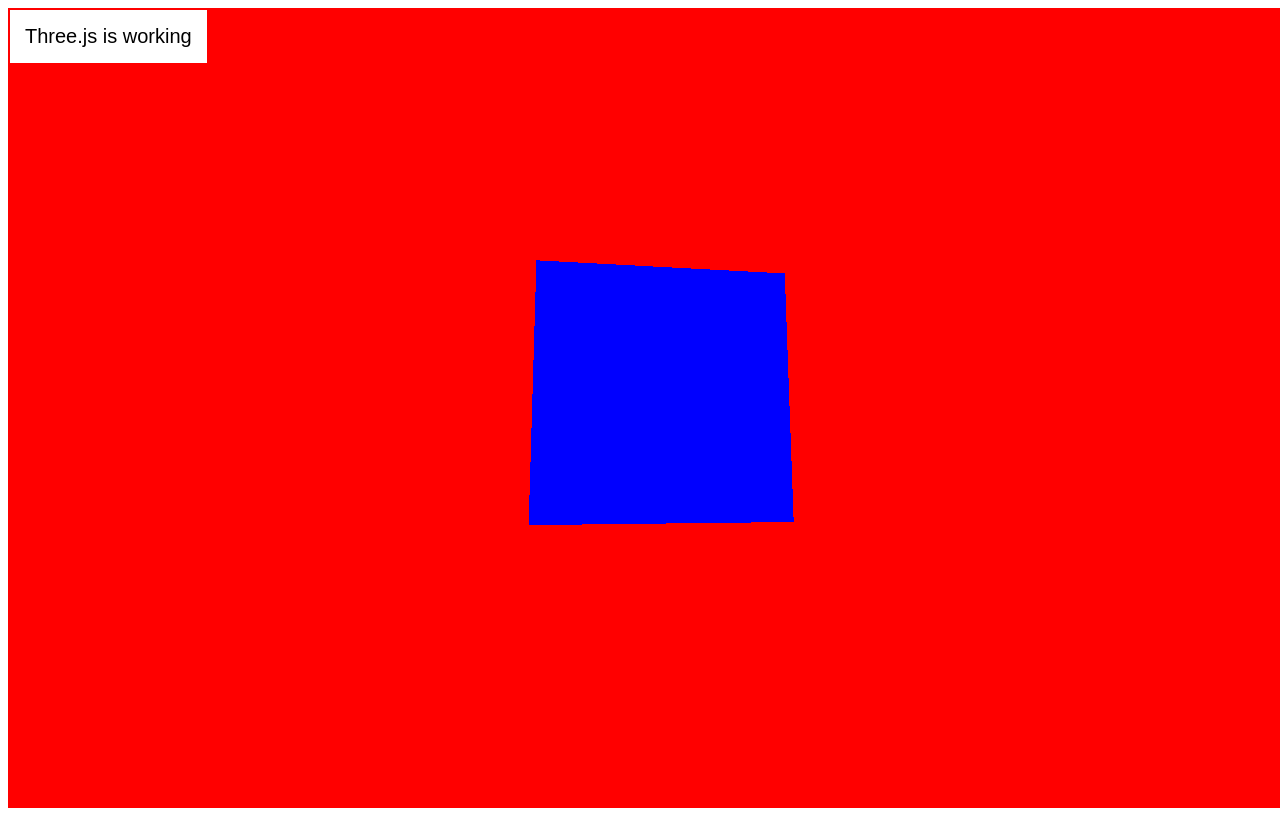
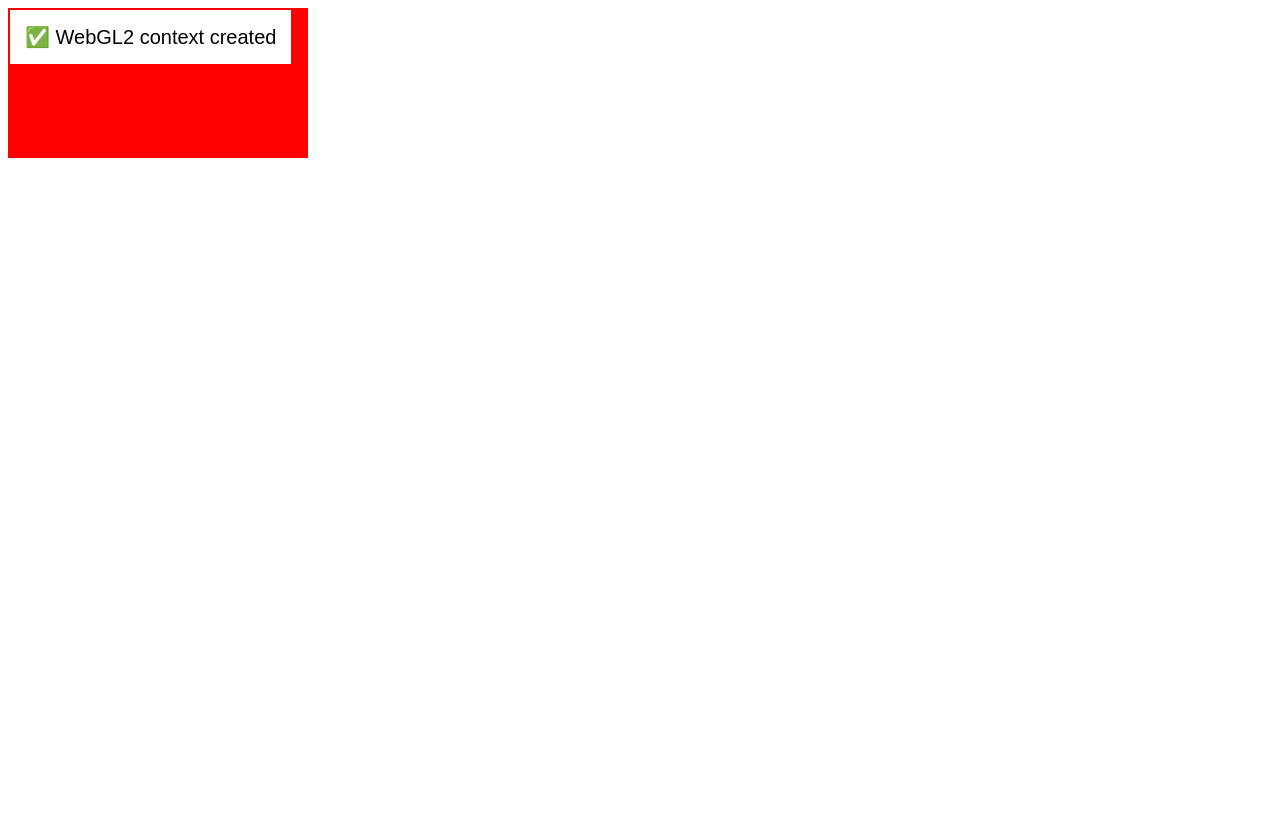
Before and after one commit to marchaph/test, a plain HTML site: page index.html in a window 1280 px wide. Drawn offline with nearby package versions, Linux system fonts and the light colour scheme.

Commit message:
Update index.html

```diff
--- a/index.html
+++ b/index.html
@@ -25,57 +25,33 @@
 
 <script>
 
-const scene = new THREE.Scene();
+console.log("1. JavaScript started");
 
-scene.background = new THREE.Color(1, 0, 0);
+const canvas = document.createElement("canvas");
 
-const camera = new THREE.PerspectiveCamera(
-    75,
-    window.innerWidth / window.innerHeight,
-    0.1,
-    1000
-);
+document.body.appendChild(canvas);
 
-camera.position.z = 5;
+console.log("2. Canvas created");
 
-const geometry = new THREE.BoxGeometry(2, 2, 2);
+const gl = canvas.getContext("webgl2");
 
-const material = new THREE.MeshBasicMaterial({
-    color: 0x0000ff
-});
+if (!gl) {
+    document.getElementById("status").innerHTML =
+        "❌ WebGL2 context could NOT be created";
+    console.log("WebGL2 FAILED");
+} else {
 
-const cube = new THREE.Mesh(
-    geometry,
-    material
-);
+    console.log("3. WebGL2 context created");
 
-scene.add(cube);
+    document.getElementById("status").innerHTML =
+        "✅ WebGL2 context created";
 
-const renderer = new THREE.WebGLRenderer();
+    gl.clearColor(1.0, 0.0, 0.0, 1.0);
 
-renderer.setSize(
-    window.innerWidth,
-    window.innerHeight
-);
+    gl.clear(gl.COLOR_BUFFER_BIT);
 
-document.body.appendChild(
-    renderer.domElement
-);
-
-function animate() {
-
-    requestAnimationFrame(animate);
-
-    cube.rotation.x += 0.01;
-    cube.rotation.y += 0.01;
-
-    renderer.render(scene, camera);
+    console.log("4. Canvas cleared red");
 }
-
-animate();
-
-document.getElementById("status").innerHTML =
-    "Three.js is working";
 
 </script>
 
```
